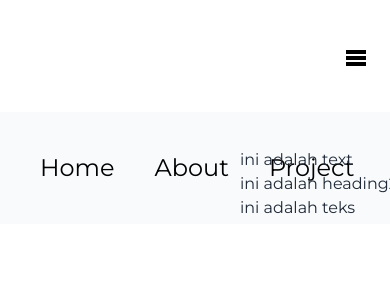
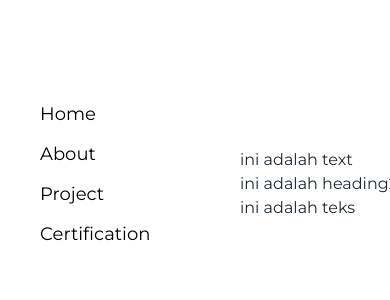
Before and after one commit to Igprad01/new_websiteku, a React (Vite) app: page / in a window 390 px wide. Both pictures are taken after a click on the button 356 px from the left and 58 px from the top of the page. Shown: the top 300 px of the page. Built offline with nearby package versions, Linux system fonts and the light colour scheme.

Commit message:
fix responsive navbar

```diff
--- a/src/Components/Layouts/Navbar/Navbar.jsx
+++ b/src/Components/Layouts/Navbar/Navbar.jsx
@@ -1,6 +1,6 @@
 import React, { useState } from "react";
 import NavbarList from "../../Elements/NavbarList/NavbarList";
-import Toggle from "../../Elements/Toggle/Toggle";
+import Heading1 from "../../Elements/Heading1/Heading1";
 
 const Navbar = () => {
     const [Open,SetOpen] = useState(false);
@@ -9,24 +9,22 @@ const Navbar = () => {
         SetOpen(!Open);
     };
     return (
-        <nav className={`relative flex justify-center items-center text-black my-12 text-2xl`}>
+        <nav className={`flex justify-center items-center text-black my-12 text-2xl`}>
         <div className={`hidden md:flex bg-gray-300 rounded-full shadow-lg px-10 py-5 pl-28 cursor-pointer hover:shadow-black delay-75`}>
             <NavbarList />
         </div>
         <div className={`md:hidden flex justify-end items-end w-full pr-6`}>
-            <button onClick={hamburger}>
+            <button onClick={hamburger} >
                 <svg viewBox="0 0 100 80" width="20" height="20">
-                    <rect width="100" height="20"></rect>
-                    <rect y="30" width="100" height="20"></rect>
-                    <rect y="60" width="100" height="20"></rect>
+                  <rect width="100" height="20" fill="white"></rect>
+                  <rect y="30" width="100" height="20" fill="white"></rect>
+                  <rect y="60" width="100" height="20" fill="white"></rect>
                 </svg>
             </button>
         </div>
         {Open && (
-            <div className={`absolute top-16 bg-slate-50 py-10 px-10 w-full text-left md:hidden`}>
-                <div className={`flex flex-col space-y-4`}>
-                    <NavbarList />
-                </div>
+            <div className="absolute top-20 right-5 left-5 bg-white px-5 py-5 items-center rounded-lg md:hidden">
+                <NavbarList styling={`flex flex-col justify-start space-y-3 text-lg sm:text-xl`} />
             </div>
         )}
         {/* <div className="absolute right-32">
```
